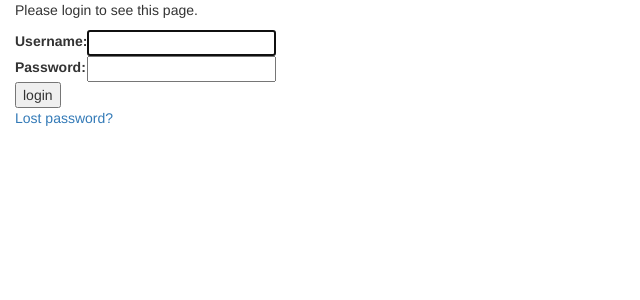
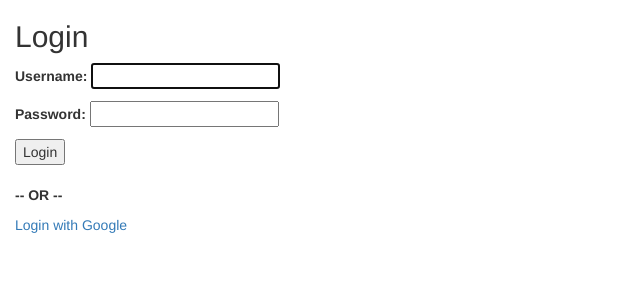
Before and after one commit to scdekov/memword, a Django app: page /accounts/login/?next=/ in a window 1280 px wide. Shown: the top 300 px of the page, without its empty margins (0-640 px from the left). Run offline with Django 3.2, Linux system fonts and the light colour scheme; parts of the project's set-up code (start-up, migrations or seed data) failed here and were passed over; some libraries are stand-ins or nearby versions.

Commit message:
Google login

```diff
--- a/memword/urls.py
+++ b/memword/urls.py
@@ -24,7 +24,7 @@ class AuthenticatedTemplateView(LoginRequiredMixin, TemplateView):
 
 
 urlpatterns = [
-    path('', AuthenticatedTemplateView.as_view(template_name='index.html')),
+    path('', AuthenticatedTemplateView.as_view(template_name='index.html'), name='home'),
     path('admin/', admin.site.urls),
     path('api/', include('memword.api.urls'))
 ]
--- a/requirements.txt
+++ b/requirements.txt
@@ -40,6 +40,7 @@ vine==1.1.4
 wcwidth==0.1.7
 wrapt==1.10.11
 django-webpack-loader==0.6.0
+social-auth-app-django==3.1.0
 
 # dev depencies
 pytest==4.0.2
--- a/server/urls.py
+++ b/server/urls.py
@@ -2,6 +2,7 @@ from django.urls import path, include
 
 urlpatterns = [
     path('accounts/', include('django.contrib.auth.urls')),
+    path('auth/', include('social_django.urls', namespace='social')),
     path('', include('memword.urls')),
     path('', include('scout.urls')),
 ]
--- a/templates/registration/login.html
+++ b/templates/registration/login.html
@@ -1,38 +1,14 @@
 {% extends "base.html" %}
 
+
 {% block content %}
-
-{% if form.errors %}
-<p>Your username and password didn't match. Please try again.</p>
-{% endif %}
-
-{% if next %}
-    {% if user.is_authenticated %}
-    <p>Your account doesn't have access to this page. To proceed,
-    please login with an account that has access.</p>
-    {% else %}
-    <p>Please login to see this page.</p>
-    {% endif %}
-{% endif %}
-
-<form method="post" action="{% url 'login' %}">
-{% csrf_token %}
-<table>
-<tr>
-    <td>{{ form.username.label_tag }}</td>
-    <td>{{ form.username }}</td>
-</tr>
-<tr>
-    <td>{{ form.password.label_tag }}</td>
-    <td>{{ form.password }}</td>
-</tr>
-</table>
-
-<input type="submit" value="login">
-<input type="hidden" name="next" value="{{ next }}">
-</form>
-
-{# Assumes you setup the password_reset view in your URLconf #}
-<p><a href="{% url 'password_reset' %}">Lost password?</a></p>
-
+  <h2>Login</h2>
+  <form method="post">
+    {% csrf_token %}
+    {{ form.as_p }}
+    <button type="submit">Login</button>
+  </form>
+   <br>
+  <p><strong>-- OR --</strong></p>
+  <a href="{% url 'social:begin' 'google-oauth2' %}">Login with Google</a><br>
 {% endblock %}
```
Also changed, not shown: server/settings.py (+20 -5 lines).
